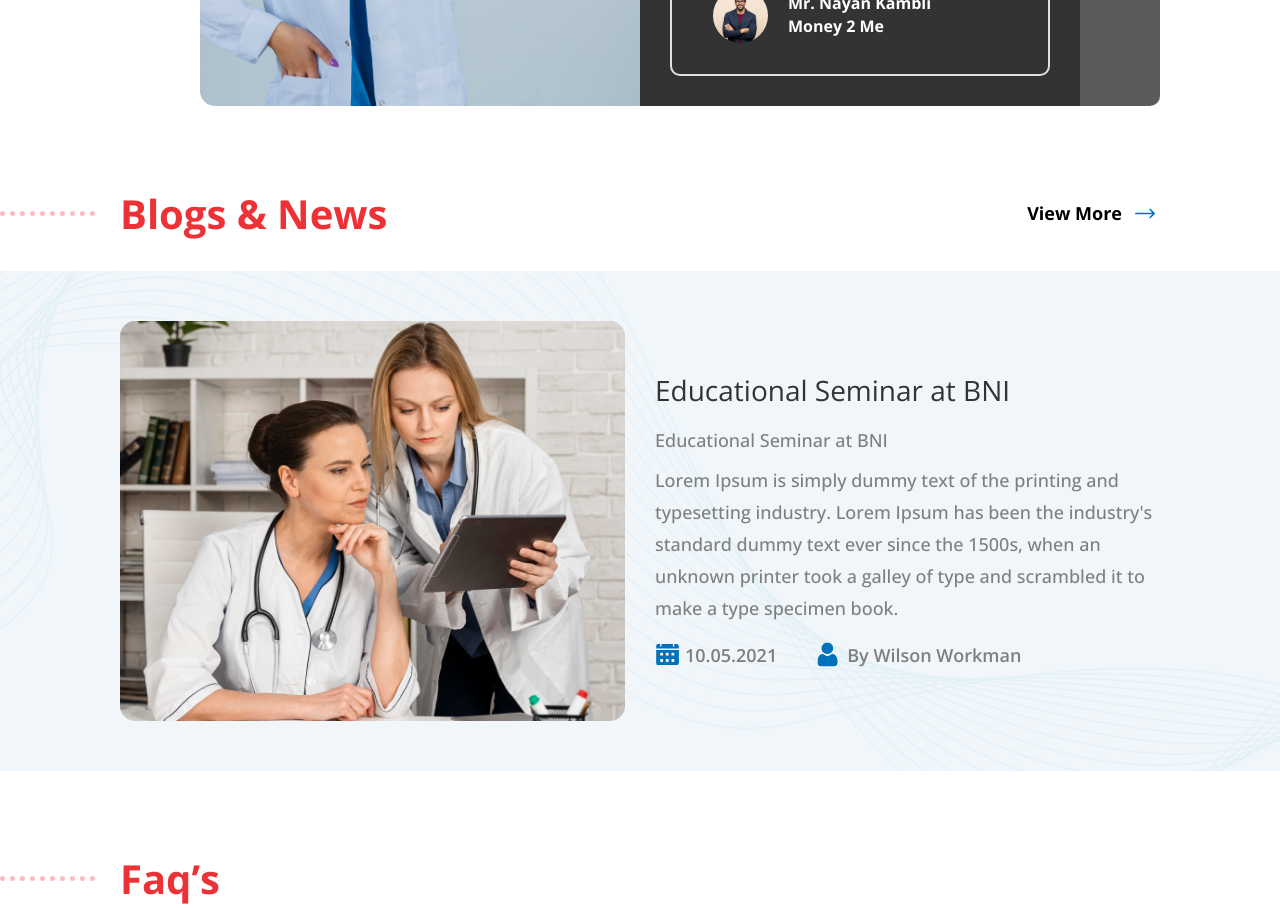
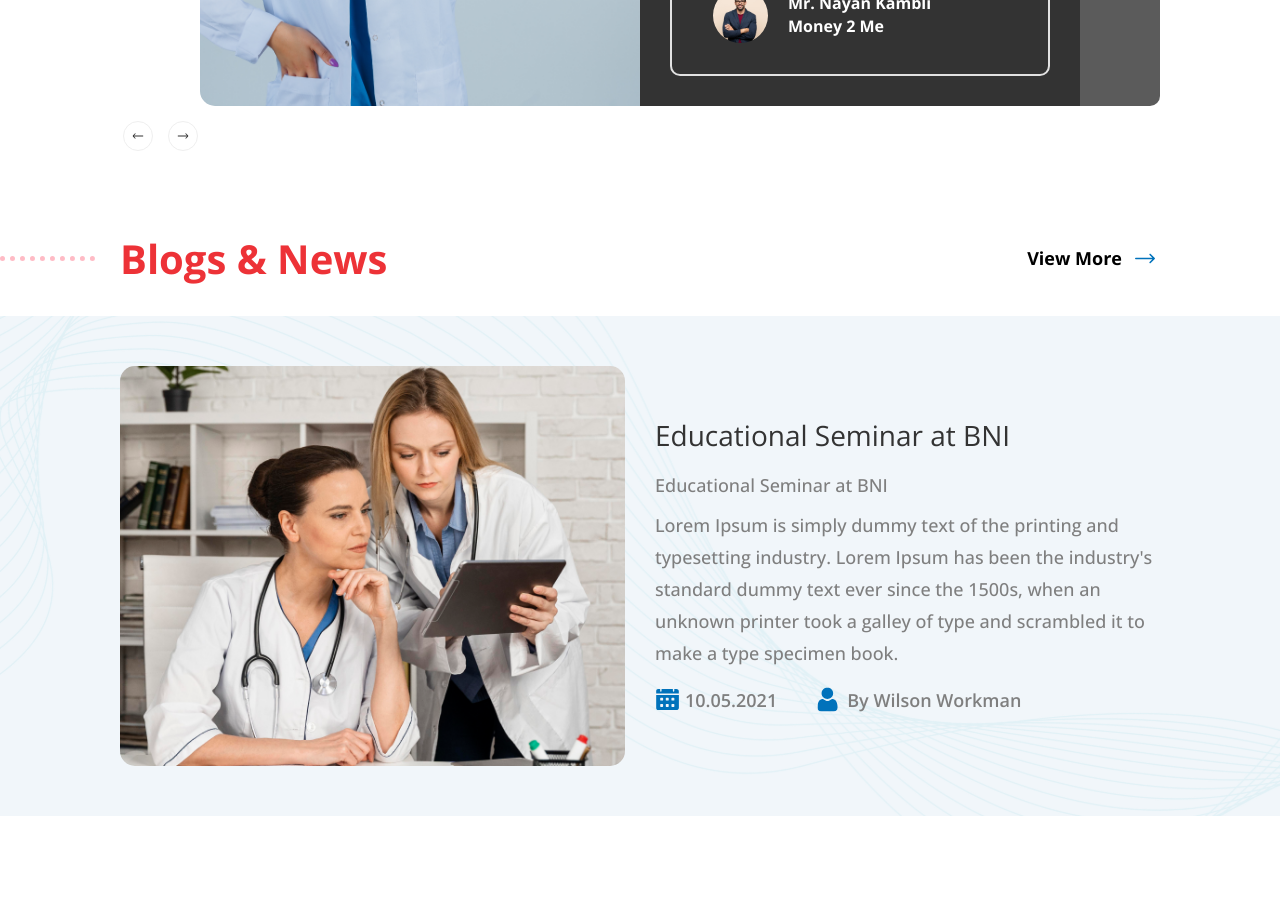
Before and after one commit to ashaduzzaman2002/bmsh-hospital, a React (Vite) app: page / in a window 1280 px wide. Shown: the part 4280-5188 px from the top of the page. Built offline with nearby package versions, Linux system fonts and the light colour scheme.

Commit message:
adding arrow

```diff
--- a/src/components/reviews-component/ReviewsComponent.jsx
+++ b/src/components/reviews-component/ReviewsComponent.jsx
@@ -79,6 +79,15 @@ const ReviewsComponent = () => {
           </button>
           <div />
         </div>
+
+        <div className="mobile-arrow">
+          <button onClick={handlePrev}>
+            <PrevArrow />
+          </button>
+          <button onClick={handleNext}>
+            <NextArrow />
+          </button>
+        </div>
       </div>
     </div>
   );
--- a/src/components/reviews-component/reviews.css
+++ b/src/components/reviews-component/reviews.css
@@ -104,6 +104,30 @@
   border: 2px solid #e2e2e2;
   border-radius: 10px;
   padding: 41px 51px;
+}
+
+.mobile-arrow {
+  display: flex;
+  align-items: center;
+  justify-content: center;
+  margin-top: 15px;
+  gap: 15px;
+}
+
+.mobile-arrow button {
+  border: 0.8px solid #efefef;
+  background-color: #fff;
+  width: 30px;
+  height: 30px;
+  border-radius: 50%;
+  display: flex;
+  align-items: center;
+  justify-content: center;
+}
+
+.mobile-arrow button svg {
+  width: 12px;
+  height: 12px;
 }
 
 @media screen and (max-width: 1690px) {
```
